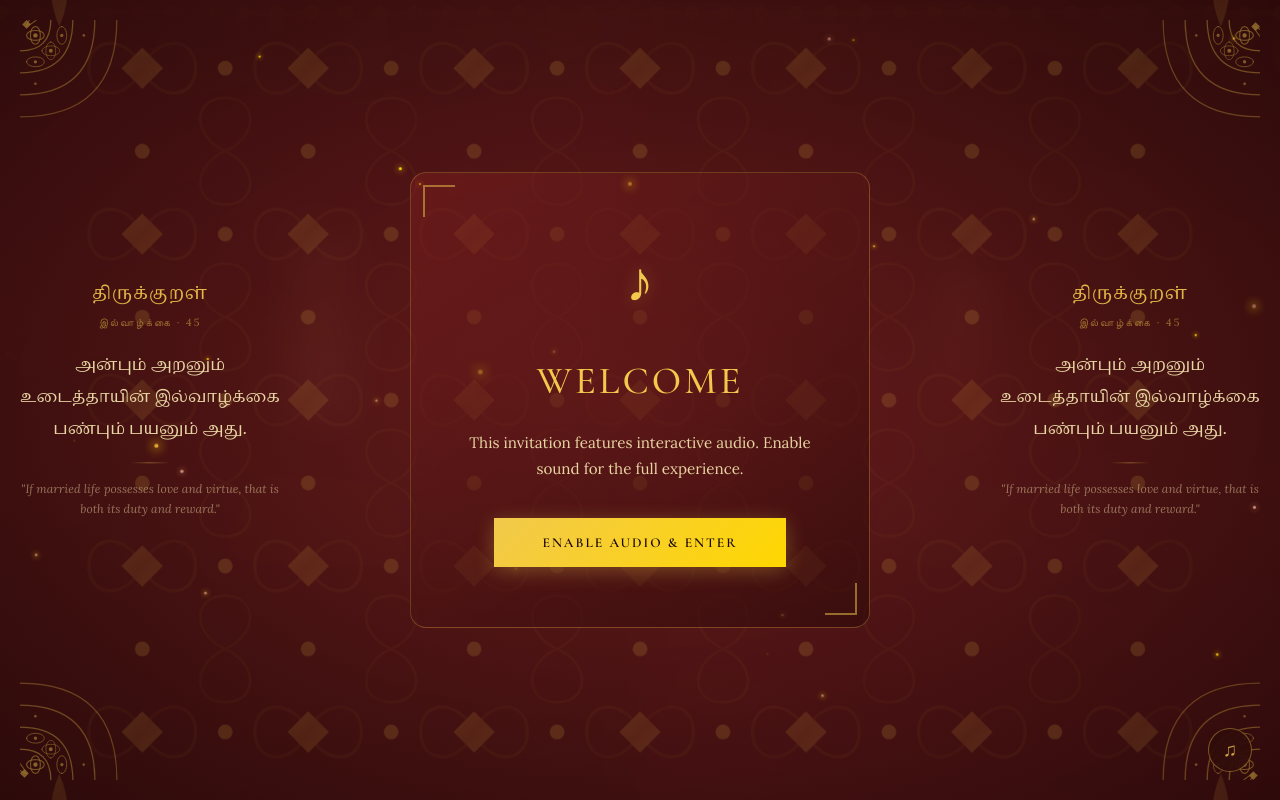
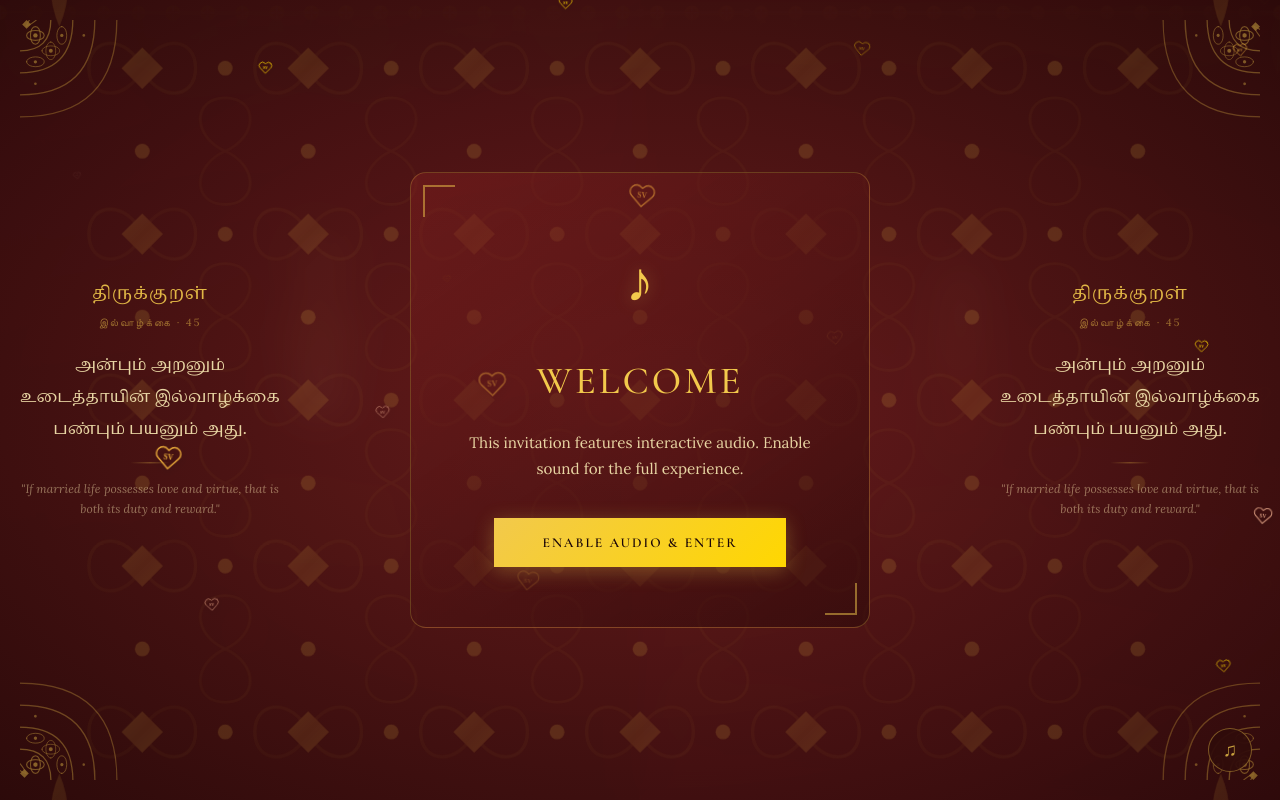
Before and after one commit to sakthivelprabakaran/tamil-wedding-invitation, a React (Vite) app: page / in a window 1280 px wide. Built offline with nearby package versions, Linux system fonts and the light colour scheme.

Commit message:
feat: replace glitters with floating SV wireframe hearts across all pages

```diff
--- a/src/components/AudioModal.jsx
+++ b/src/components/AudioModal.jsx
@@ -2,7 +2,7 @@ import React, { useState, useEffect } from 'react';
 import styles from './AudioModal.module.css';
 import SikkuKolamSVG from './SVGs/SikkuKolamSVG';
 import KolamCorners from './KolamCorners';
-import Glitter from './Glitter';
+import FloatingHearts from './FloatingHearts';
 import { audioManager } from '../utils/audioManager';
 
 const kurals = [
@@ -82,7 +82,7 @@ const AudioModal = ({ onEnable }) => {
     return (
         <div className={`${styles.audioModal} glitter-bg`}>
             {/* GLITTER BACKGROUND */}
-            <Glitter count={55} />
+            <FloatingHearts count={30} />
 
             {/* FULL-SCREEN KOLAM BACKGROUND */}
             <div className={styles.kolamBg}>
--- a/src/components/EntryPage.jsx
+++ b/src/components/EntryPage.jsx
@@ -1,6 +1,6 @@
 import React, { useState, useEffect, useRef } from 'react';
 import AudioModal from './AudioModal';
-import Glitter from './Glitter';
+import FloatingHearts from './FloatingHearts';
 import ThoranamSVG from './SVGs/ThoranamSVG';
 import SikkuKolamSVG from './SVGs/SikkuKolamSVG';
 import { publicUrl } from '../utils/publicUrl';
@@ -171,7 +171,7 @@ const EntryPage = ({ onEnter, onAudioEnabled }) => {
           }}
           onMouseEnter={() => !isMobile() && handleMouseEnter('groom')}
         >
-          <Glitter count={45} />
+          <FloatingHearts count={25} />
           <div className={styles.content}>
             {/* Sikku Kolam watermark behind groom name */}
             <div className={styles.kolamWatermark}>
@@ -202,7 +202,7 @@ const EntryPage = ({ onEnter, onAudioEnabled }) => {
           }}
           onMouseEnter={() => !isMobile() && handleMouseEnter('bride')}
         >
-          <Glitter count={45} />
+          <FloatingHearts count={25} />
           <div className={styles.content}>
             {/* Sikku Kolam watermark behind bride name */}
             <div className={styles.kolamWatermark}>
--- /dev/null
+++ b/src/components/FloatingHearts.jsx
@@ -0,0 +1,50 @@
+import React, { useMemo } from 'react';
+
+/**
+ * FloatingHearts — renders random floating wireframe hearts with "SV" inside.
+ * Replaces the old Glitter component.
+ */
+const FloatingHearts = ({ count = 25 }) => {
+    const particles = useMemo(() => {
+        const items = [];
+        const colors = ['', 'rose', 'saffron'];
+        const sizes = ['', 'large', 'tiny', 'tiny'];
+
+        for (let i = 0; i < count; i++) {
+            items.push({
+                left: `${Math.random() * 100}%`,
+                top: `${Math.random() * 100}%`,
+                color: colors[Math.floor(Math.random() * colors.length)],
+                size: sizes[Math.floor(Math.random() * sizes.length)],
+                duration: `${4 + Math.random() * 6}s`,
+                delay: `${Math.random() * 8}s`,
+            });
+        }
+
+        return items;
+    }, [count]);
+
+    return (
+        <div className="floating-heart-canvas" aria-hidden="true">
+            {particles.map((p, i) => (
+                <div
+                    key={i}
+                    className={`heart-sparkle ${p.color} ${p.size}`}
+                    style={{
+                        left: p.left,
+                        top: p.top,
+                        '--duration': p.duration,
+                        '--delay': p.delay,
+                    }}
+                >
+                    <svg width="100%" height="100%" viewBox="0 0 24 24" fill="none" stroke="currentColor" strokeWidth="1.2" strokeLinecap="round" strokeLinejoin="round" style={{ overflow: 'visible', filter: 'drop-shadow(0 2px 4px rgba(0,0,0,0.3))' }}>
+                        <path d="M20.84 4.61a5.5 5.5 0 0 0-7.78 0L12 5.67l-1.06-1.06a5.5 5.5 0 0 0-7.78 7.78l1.06 1.06L12 21.23l7.78-7.78 1.06-1.06a5.5 5.5 0 0 0 0-7.78z"></path>
+                        <text x="12" y="14" textAnchor="middle" fontSize="6.5" fontWeight="bold" fill="currentColor" stroke="none" style={{ fontFamily: 'Playfair Display, serif' }}>SV</text>
+                    </svg>
+                </div>
+            ))}
+        </div>
+    );
+};
+
+export default FloatingHearts;
--- a/src/components/Hero.jsx
+++ b/src/components/Hero.jsx
@@ -1,5 +1,5 @@
 import React from 'react';
-import Glitter from './Glitter';
+import FloatingHearts from './FloatingHearts';
 import BananaTreeSVG from './SVGs/BananaTreeSVG';
 import ThoranamSVG from './SVGs/ThoranamSVG';
 import KolamCorners from './KolamCorners';
@@ -28,7 +28,7 @@ const AnimatedText = ({ text, className }) => {
 const Hero = () => {
   return (
     <section className="hero glitter-bg">
-      <Glitter count={35} stars={0} />
+      <FloatingHearts count={20} />
 
       {/* Kolam corner decorations at all 4 corners */}
       <KolamCorners size={100} opacity={0.4} offset={16} />
--- a/src/index.css
+++ b/src/index.css
@@ -71,7 +71,8 @@ ul {
   overflow: hidden;
 }
 
-.glitter-bg .glitter-canvas {
+.glitter-bg .glitter-canvas,
+.glitter-bg .floating-heart-canvas {
   position: absolute;
   inset: 0;
   pointer-events: none;
@@ -137,6 +138,62 @@ ul {
   100% {
     opacity: 0;
     transform: translate(0, -130px) scale(0);
+  }
+}
+
+/* Individual floating heart */
+.heart-sparkle {
+  position: absolute;
+  width: 20px;
+  height: 20px;
+  color: var(--yellow-bright);
+  animation: heartFloat var(--duration, 6s) ease-in-out infinite;
+  animation-delay: var(--delay, 0s);
+  opacity: 0;
+}
+
+.heart-sparkle.rose {
+  color: var(--rose-gold);
+}
+
+.heart-sparkle.saffron {
+  color: var(--saffron);
+}
+
+.heart-sparkle.large {
+  width: 28px;
+  height: 28px;
+}
+
+.heart-sparkle.tiny {
+  width: 14px;
+  height: 14px;
+}
+
+@keyframes heartFloat {
+  0% {
+    opacity: 0;
+    transform: translate(0, 0) scale(0.5) rotate(-10deg);
+  }
+
+  10% {
+    opacity: 1;
+    transform: translate(5px, -15px) scale(1) rotate(5deg);
+  }
+
+  50% {
+    opacity: 0.8;
+    transform: translate(-8px, -60px) scale(1.1) rotate(-5deg);
+  }
+
+  90% {
+    opacity: 0.3;
+    transform: translate(8px, -110px) scale(0.8) rotate(10deg);
+  }
+
+  100% {
+    opacity: 0;
+    transform: translate(0, -130px) scale(0.5) rotate(0deg);
   }
 }
 
```
